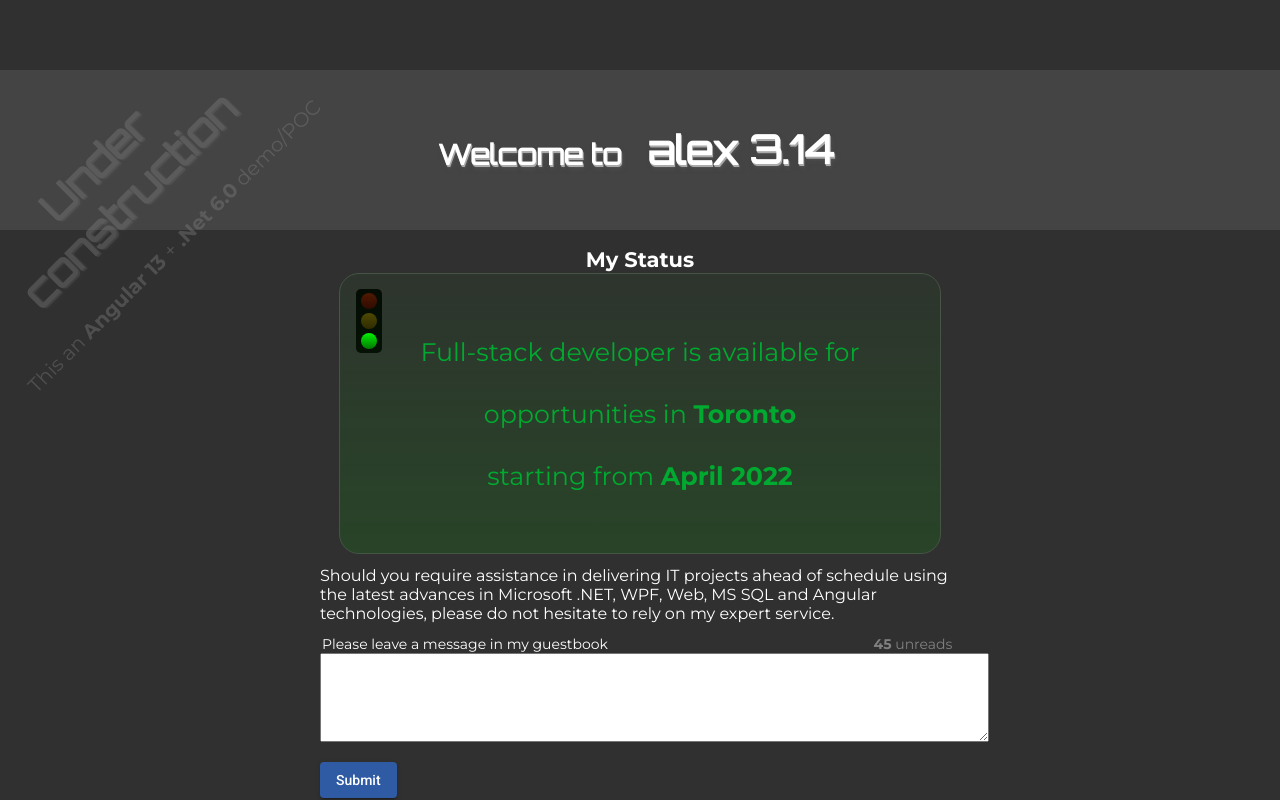
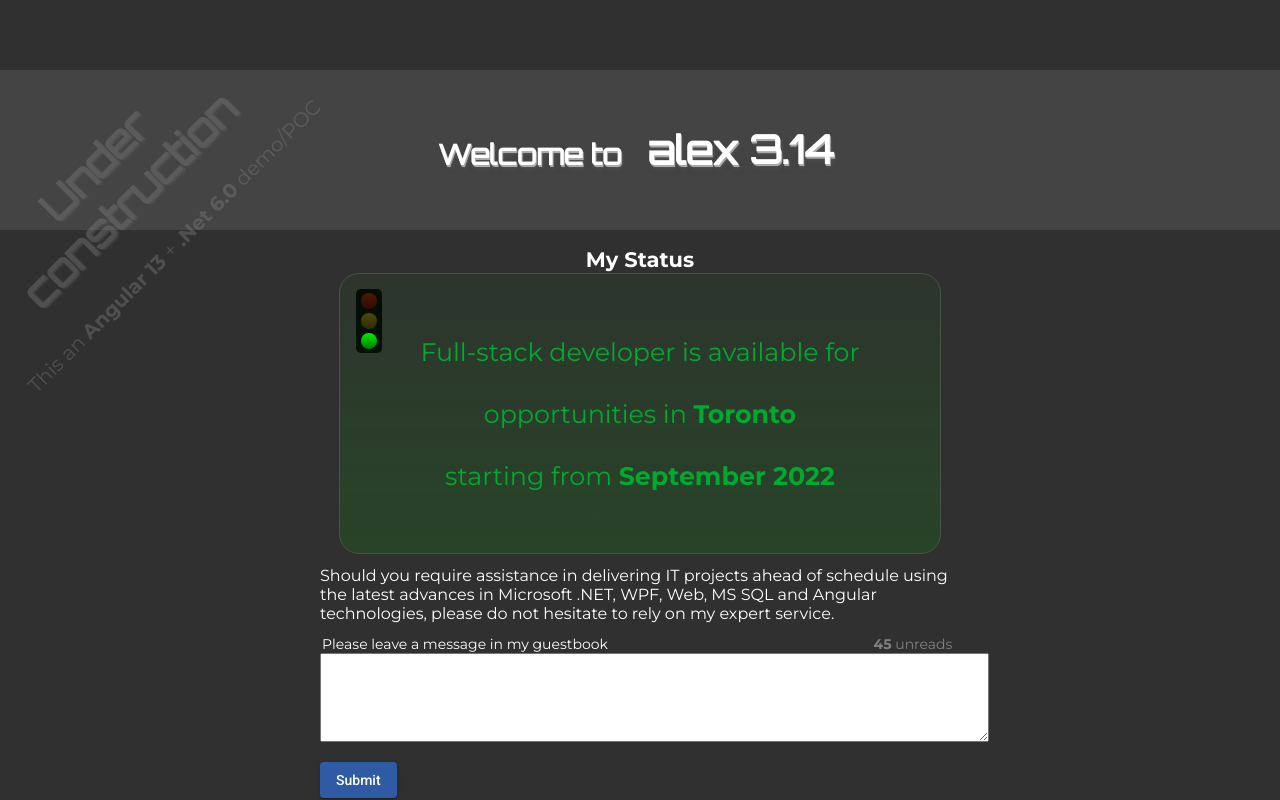
Before and after one commit to alexpisquared/alex-pi, an Angular app in the folder Src/alex-pi/: page / in a window 1280 px wide. Shown: the top 800 px of the page. Built offline with nearby package versions, Linux system fonts and the light colour scheme; no server answers.

Commit message:
Ukraine Flag

```diff
--- a/Src/alex-pi/src/app/my/my-status-open/my-status-open.component.html
+++ b/Src/alex-pi/src/app/my/my-status-open/my-status-open.component.html
@@ -50,7 +50,7 @@
         opportunities in <b>Toronto</b> <!-- and <b>GTA</b>  -->
         <br /><br />
         <!-- starting from <b>{{ startDate }}</b> -->
-        starting from <b>April 2022</b>
+        starting from <b>September 2022</b>
 
         <!-- Pending ...
         <br /><br />
--- a/Src/alex-pi/src/app/nav/nav-header/nav-header.component.html
+++ b/Src/alex-pi/src/app/nav/nav-header/nav-header.component.html
@@ -4,7 +4,8 @@
       <button mat-button routerLink="/" matTooltip="Go to Home page" class="logo">
         <img loading="lazy" height="55" alt="AlexPi Logo" src="{{ AlexPiLogoThemed }}" />
         <!-- <span class="font-effect-3d-float">&nbsp; {{ appTitle }} </span> too ~cheesy? -->
-        <span>&nbsp;{{ appTitle }}</span>
+        <span>&nbsp;{{ appTitle }}&nbsp;</span>
+        <img loading="lazy" height="45" alt="AlexPi Logo" src="{{ UkraineFlagThemd }}" />
       </button>
     </div>
 
--- a/Src/alex-pi/src/app/nav/nav-header/nav-header.component.ts
+++ b/Src/alex-pi/src/app/nav/nav-header/nav-header.component.ts
@@ -31,6 +31,7 @@ export class NavHeaderComponent implements OnInit, OnDestroy, AfterViewInit {
   private mainTheme = 'main-theme';
   private darkTheme = 'dark-theme';
   AlexPiLogoThemed = './assets/images/AlexTiny_LinkedIn.png';
+  UkraineFlagThemd = './assets/images/UkraineFlag.svg';
   isSignedIn = false;
   private isMobileResolution: boolean;
 
```
Also changed, not shown: Src/alex-pi/src/assets/images/UkraineFlag.svg (added).
